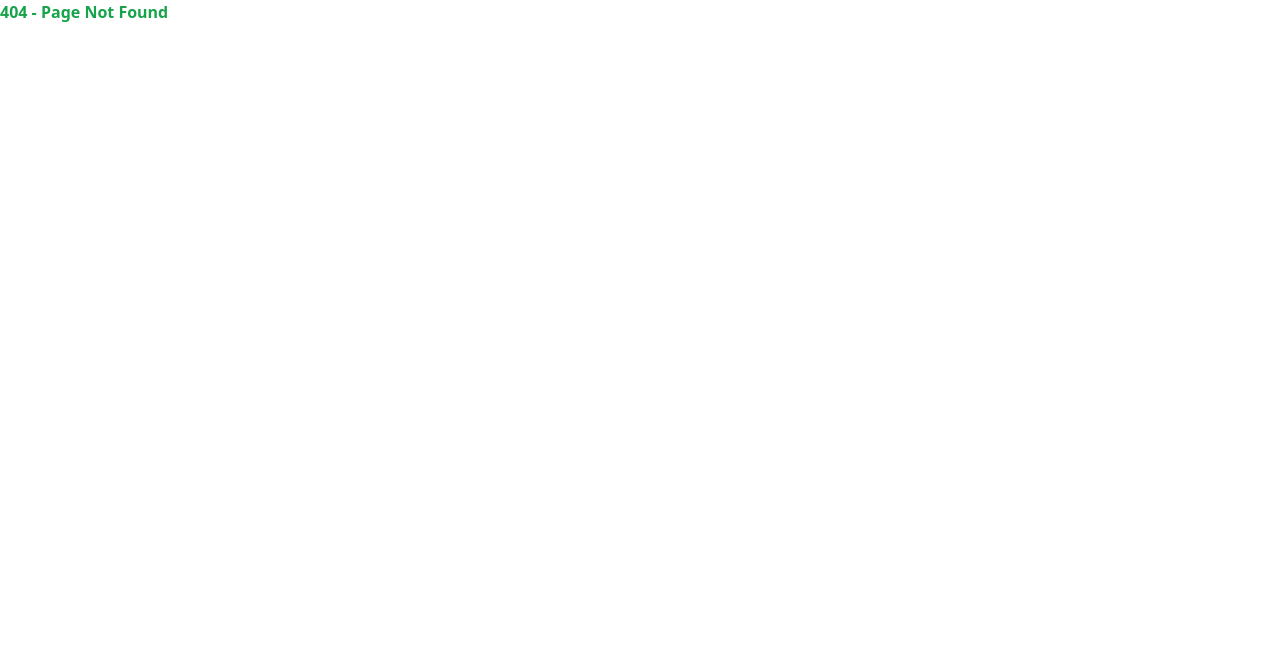
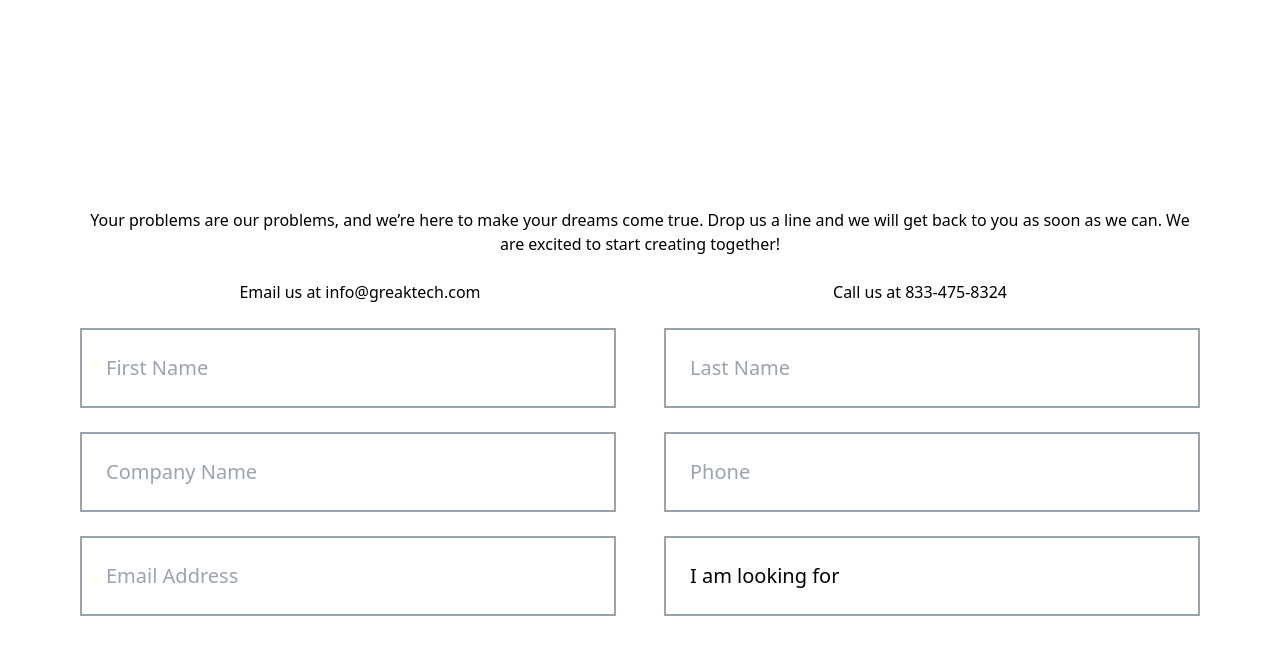
Before and after one commit to NotCJSBirdie/greaktech2022, a Next.js app: page /components/Form in a window 1280 px wide. Before the commit this address had no page. Shown: the top 654 px of the page. Built offline with nearby package versions, Linux system fonts and the light colour scheme.

Commit message:
version 4.7

```diff
--- a/pages/components/Buttons.tsx
+++ b/pages/components/Buttons.tsx
@@ -1,12 +1,15 @@
 import React from "react";
 import styles from "../../styles/Buttons.module.css";
+import Link from "next/link";
 
 const Buttons = () => {
   return (
     <div className="w-full">
       <div className="flex flex-col items-center px-20 md:flex-row">
         <button id={styles.buttonA} className="mb-6 mt-12  md:my-0">
-          Lets Get Started
+          <Link href="/letsgetstarted">
+            <a>Lets Get Started</a>
+          </Link>
         </button>
         <button id={styles.buttonB} className="mt-6 mb-12 md:my-0">
           Our Services
--- /dev/null
+++ b/pages/components/Form.tsx
@@ -0,0 +1,90 @@
+import React from "react";
+import styles from "../../styles/Form.module.css";
+
+const Form = () => {
+  return (
+    <div className="mt-52 h-full w-full bg-white px-8 md:px-20">
+      <div className="flex flex-col items-center text-center">
+        <h3>
+          Your problems are our problems, and we’re here to make your dreams
+          come true. Drop us a line and we will get back to you as soon as we
+          can. We are excited to start creating together!
+        </h3>
+      </div>
+
+      <div className="my-6 flex flex-row items-center">
+        <div className="w-1/2 text-center">
+          <h3>Email us at info@greaktech.com</h3>
+        </div>
+
+        <div className="w-1/2 text-center">
+          <h3>Call us at 833-475-8324</h3>
+        </div>
+      </div>
+
+      <div className="my-6 flex flex-row items-center">
+        <div className="mr-12 w-1/2 text-center">
+          <input
+            type="text"
+            placeholder="First Name"
+            className=" w-full border-2 border-gray-400 p-6 text-xl focus:outline-none"
+          ></input>
+        </div>
+
+        <div className="w-1/2 text-center">
+          <input
+            type="text"
+            placeholder="Last Name"
+            className=" w-full border-2 border-gray-400 p-6 text-xl focus:outline-none"
+          ></input>
+        </div>
+      </div>
+
+      <div className="my-6 flex flex-row items-center">
+        <div className="mr-12 w-1/2 text-center">
+          <input
+            type="text"
+            placeholder="Company Name"
+            className=" w-full border-2 border-gray-400 p-6 text-xl focus:outline-none"
+          ></input>
+        </div>
+
+        <div className="w-1/2 text-center">
+          <input
+            type="text"
+            placeholder="Phone"
+            className=" w-full border-2 border-gray-400 p-6 text-xl focus:outline-none"
+          ></input>
+        </div>
+      </div>
+
+      <div className="my-6 flex flex-row items-center">
+        <div className="mr-12 w-1/2 text-center">
+          <input
+            type="text"
+            placeholder="Email Address"
+            className=" w-full border-2 border-gray-400 p-6 text-xl focus:outline-none"
+          ></input>
+        </div>
+
+        <div id={styles.selectdiv} className="w-1/2 text-center">
+          <select
+            name="I am looking for"
+            placeholder="I am looking for"
+            className=" w-full appearance-none border-2 border-gray-400 bg-white p-6 text-xl focus:outline-none"
+          >
+            <option value="" disabled selected>
+              I am looking for
+            </option>
+            <option>Volvo</option>
+            <option>Saab</option>
+            <option>Mercedes</option>
+            <option>Audi</option>
+          </select>
+        </div>
+      </div>
+    </div>
+  );
+};
+
+export default Form;
--- /dev/null
+++ b/styles/Form.module.css
@@ -0,0 +1,44 @@
+.selectdiv {
+  position: relative;
+  /*Don't really need this just for demo styling*/
+
+  float: left;
+  min-width: 200px;
+  margin: 50px 33%;
+}
+
+.selectdiv:after {
+  content: "\f078";
+  font: normal normal normal 17px/1 FontAwesome;
+  color: #0ebeff;
+  right: 11px;
+  top: 6px;
+  height: 34px;
+  padding: 15px 0px 0px 8px;
+  border-left: 1px solid #0ebeff;
+  position: absolute;
+  pointer-events: none;
+}
+
+.selectdiv select {
+  -webkit-appearance: none;
+  -moz-appearance: none;
+  appearance: none;
+  /* Add some styling */
+
+  display: block;
+  width: 100%;
+  max-width: 320px;
+  height: 50px;
+  float: right;
+  margin: 5px 0px;
+  padding: 0px 24px;
+  font-size: 16px;
+  line-height: 1.75;
+  color: #333;
+  background-color: #ffffff;
+  background-image: none;
+  border: 1px solid #0ebeff;
+  -ms-word-break: normal;
+  word-break: normal;
+}
--- a/tailwind.config.js
+++ b/tailwind.config.js
@@ -13,6 +13,7 @@ module.exports = {
     "./pages/components/Clients.tsx",
     "./pages/components/Contact.tsx",
     "./pages/components/Footer.tsx",
+    "./pages/components/Form.tsx",
   ],
   theme: {
     extend: {},
```
Also changed, not shown: pages/letsgetstarted.tsx (added, +15 -0 lines).
